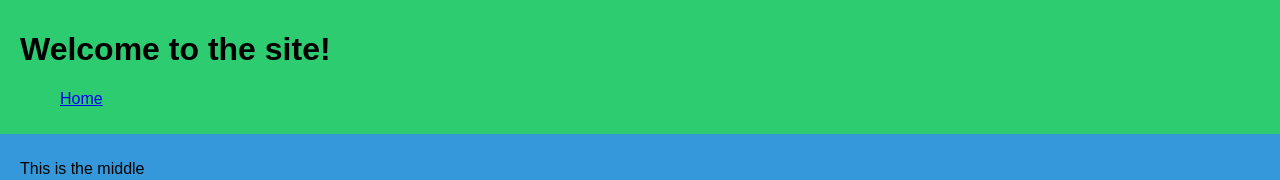
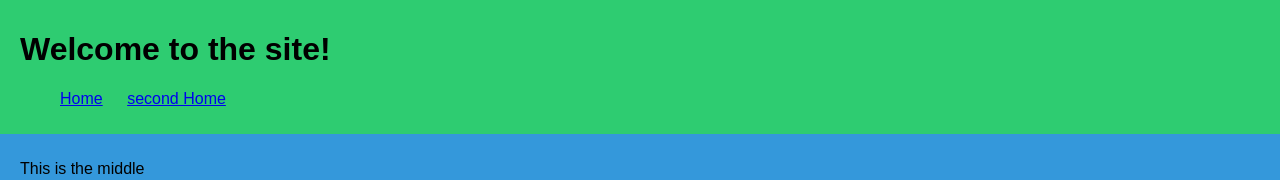
Before and after one commit to apykwan/sample, a plain HTML site: page index.html in a window 1280 px wide. Shown: the top 180 px of the page. Drawn offline with Linux system fonts and the light colour scheme.

Commit message:
add second link

```diff
--- a/index.html
+++ b/index.html
@@ -16,6 +16,9 @@
                         <li>
                             <a href="index.html">Home</a>
                         </li>
+                        <li>
+                            <a href="index.html">second Home</a>
+                        </li>
                     </ul>
                 </div>
 
```
